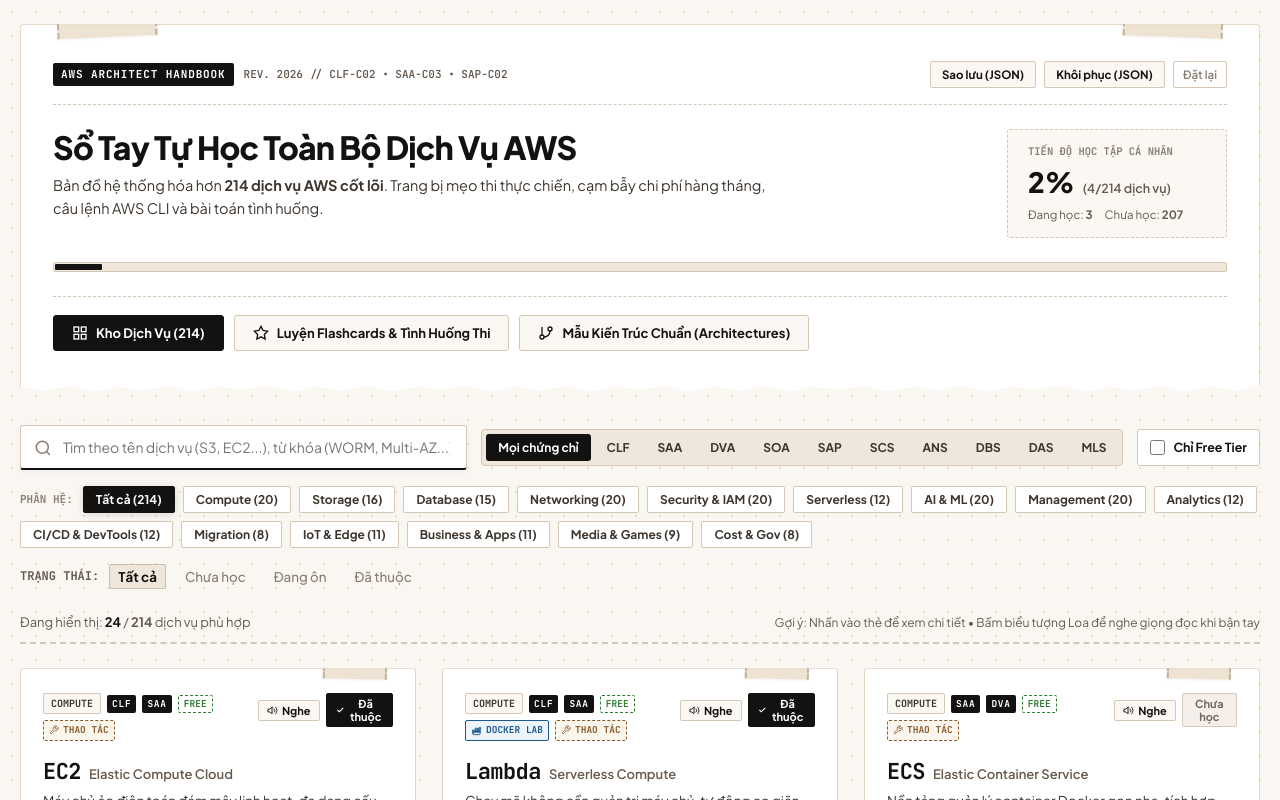
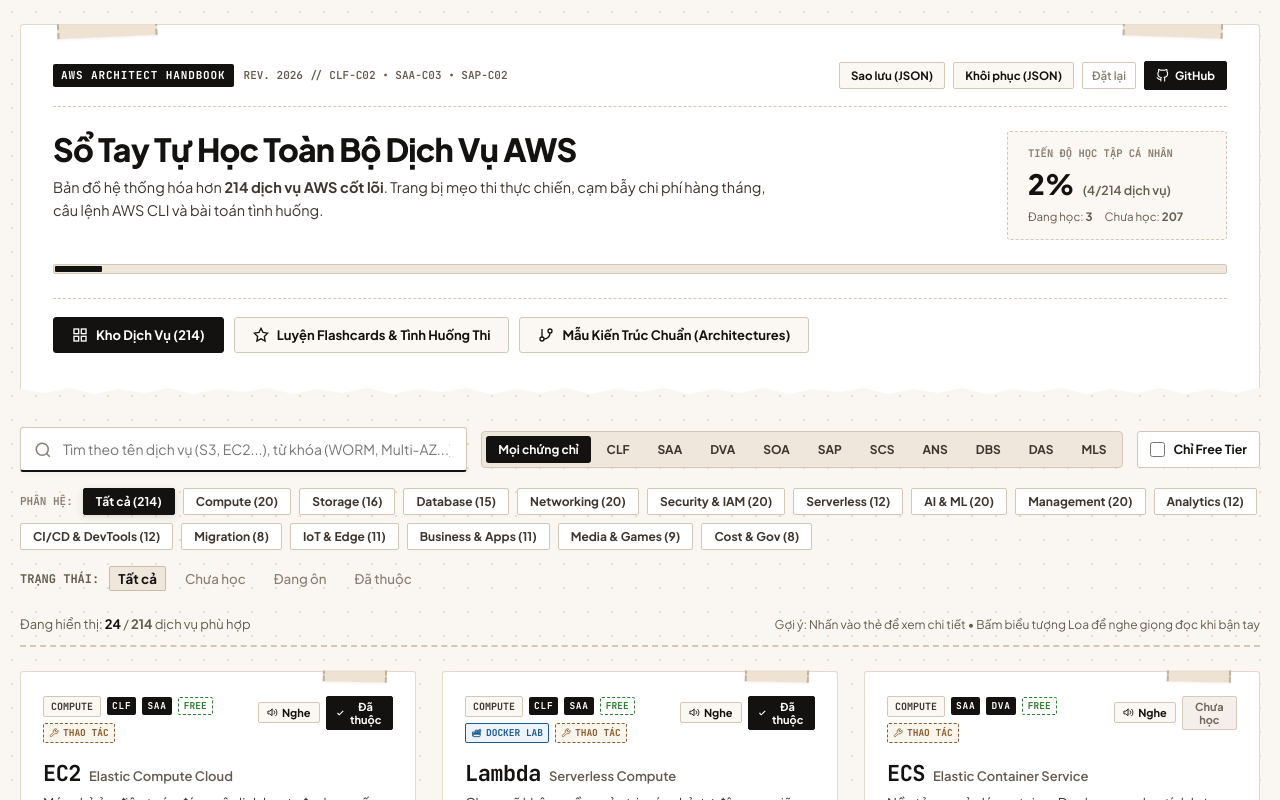
Before and after one commit to anhtu1707/aws-study-hub, a React (Vite) app: page / in a window 1280 px wide. Shown: the top 800 px of the page. Built offline with nearby package versions, Linux system fonts and the light colour scheme.

Commit message:
feat: embed github repository link https://github.com/anhtu1707/aws-study-hub across header, footer, modal and readme

```diff
--- a/package.json
+++ b/package.json
@@ -2,6 +2,11 @@
   "name": "aws-study-hub",
   "private": true,
   "version": "1.0.0",
+  "homepage": "https://aws-study-hub-beige.vercel.app/",
+  "repository": {
+    "type": "git",
+    "url": "https://github.com/anhtu1707/aws-study-hub.git"
+  },
   "type": "module",
   "scripts": {
     "dev": "vite",
--- a/src/App.tsx
+++ b/src/App.tsx
@@ -8,7 +8,7 @@ import { ServiceDetailModal } from './components/ServiceDetailModal';
 import { QuizView } from './components/QuizView';
 import { ArchitectureView } from './components/ArchitectureView';
 import { AudioPlayerBar } from './components/AudioPlayerBar';
-import { SearchIcon, ArrowUpIcon } from './components/Icons';
+import { SearchIcon, ArrowUpIcon, GitHubIcon } from './components/Icons';
 
 export function App() {
   const [activeTab, setActiveTab] = useState<'catalog' | 'quiz' | 'patterns'>('catalog');
@@ -466,13 +466,32 @@ export function App() {
 
           <div
             className="mono"
-            style={{ display: 'flex', gap: '14px', fontSize: '11.5px', fontWeight: 600, color: 'var(--text-sepia)' }}
+            style={{ display: 'flex', alignItems: 'center', gap: '12px', fontSize: '11.5px', fontWeight: 600, color: 'var(--text-sepia)', flexWrap: 'wrap' }}
           >
             <span>{AWS_SERVICES.length} Dịch vụ</span>
             <span>•</span>
             <span>15 Phân hệ</span>
             <span>•</span>
-            <span>CLF/SAA/SAP/Specialty</span>
+            <span>60 Kiến trúc</span>
+            <span>•</span>
+            <span>110 Câu hỏi thi</span>
+            <span>•</span>
+            <a
+              href="https://github.com/anhtu1707/aws-study-hub"
+              target="_blank"
+              rel="noopener noreferrer"
+              style={{
+                color: 'var(--text-ink)',
+                textDecoration: 'underline',
+                fontWeight: 700,
+                display: 'inline-flex',
+                alignItems: 'center',
+                gap: '4px'
+              }}
+            >
+              <GitHubIcon size={12} color="var(--text-ink)" />
+              anhtu1707/aws-study-hub
+            </a>
           </div>
         </footer>
 
--- a/src/components/Header.tsx
+++ b/src/components/Header.tsx
@@ -1,4 +1,5 @@
 import React, { useRef } from 'react';
+import { GitHubIcon } from './Icons';
 
 interface HeaderProps {
   totalServices: number;
@@ -156,6 +157,30 @@ export const Header: React.FC<HeaderProps> = ({
           >
             Đặt lại
           </button>
+
+          <a
+            href="https://github.com/anhtu1707/aws-study-hub"
+            target="_blank"
+            rel="noopener noreferrer"
+            title="Mã nguồn & Phòng lab Docker trên GitHub"
+            style={{
+              background: 'var(--text-ink)',
+              color: '#FFFFFF',
+              border: '1px solid var(--text-ink)',
+              fontSize: '11.5px',
+              fontWeight: 700,
+              padding: '5px 11px',
+              borderRadius: '2px',
+              textDecoration: 'none',
+              display: 'inline-flex',
+              alignItems: 'center',
+              gap: '6px',
+              transition: 'opacity 0.15s ease'
+            }}
+          >
+            <GitHubIcon size={13} color="#FFFFFF" />
+            <span>GitHub</span>
+          </a>
         </div>
       </div>
 
--- a/src/components/Icons.tsx
+++ b/src/components/Icons.tsx
@@ -175,3 +175,9 @@ export const PauseIcon: React.FC<IconProps> = ({ size = 14, color = 'currentColo
     <line x1="18" y1="4" x2="18" y2="20" />
   </svg>
 );
+
+export const GitHubIcon: React.FC<IconProps> = ({ size = 14, color = 'currentColor', style }) => (
+  <svg width={size} height={size} viewBox="0 0 24 24" fill="none" stroke={color} strokeWidth="2" strokeLinecap="round" strokeLinejoin="round" style={style}>
+    <path d="M9 19c-5 1.5-5-2.5-7-3m14 6v-3.87a3.37 3.37 0 0 0-.94-2.61c3.14-.35 6.44-1.54 6.44-7A5.44 5.44 0 0 0 20 4.77 5.07 5.07 0 0 0 19.91 1S18.73.65 16 2.48a13.38 13.38 0 0 0-7 0C6.27.65 5.09 1 5.09 1A5.07 5.07 0 0 0 5 4.77a5.44 5.44 0 0 0-1.5 3.78c0 5.42 3.3 6.61 6.44 7A3.37 3.37 0 0 0 9 18.13V22" />
+  </svg>
+);
--- a/src/components/ServiceDetailModal.tsx
+++ b/src/components/ServiceDetailModal.tsx
@@ -601,7 +601,15 @@ export const ServiceDetailModal: React.FC<ServiceDetailModalProps> = ({
                 💡 Lệnh Docker chuẩn (Linux / Mac / Windows): <code className="mono" style={{ color: 'var(--text-ink)', fontWeight: 700 }}>docker compose --profile {service.dockerLab.profile} up -d</code>
               </span>
               <span className="mono" style={{ fontSize: '10.5px', color: 'var(--text-sepia)' }}>
-                Yêu cầu: Đã cài Docker &amp; Clone repo về máy
+                Yêu cầu: Đã cài Docker &amp;{' '}
+                <a
+                  href="https://github.com/anhtu1707/aws-study-hub"
+                  target="_blank"
+                  rel="noopener noreferrer"
+                  style={{ color: 'var(--text-ink)', textDecoration: 'underline', fontWeight: 700 }}
+                >
+                  Clone repo GitHub
+                </a>
               </span>
             </div>
 
```
Also changed, not shown: 1 other file (tests, documents, lock files or other folders).
